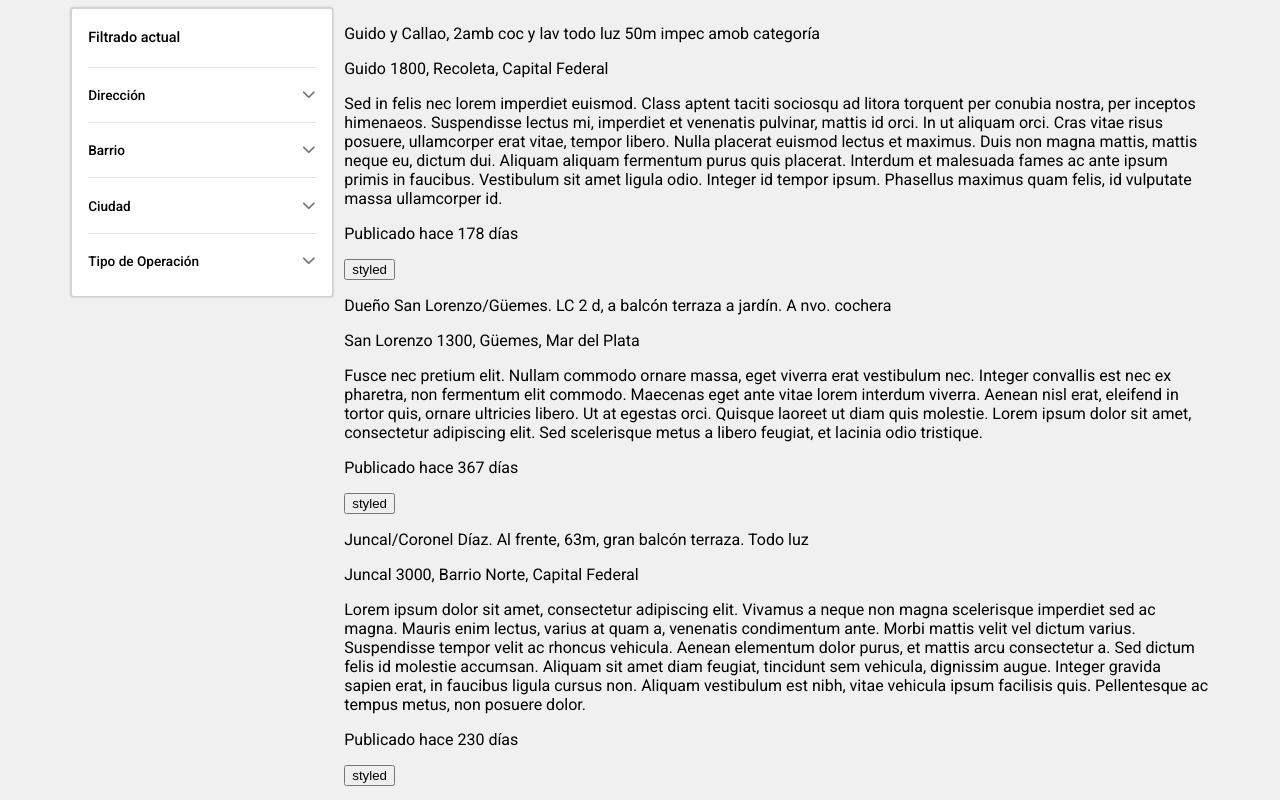
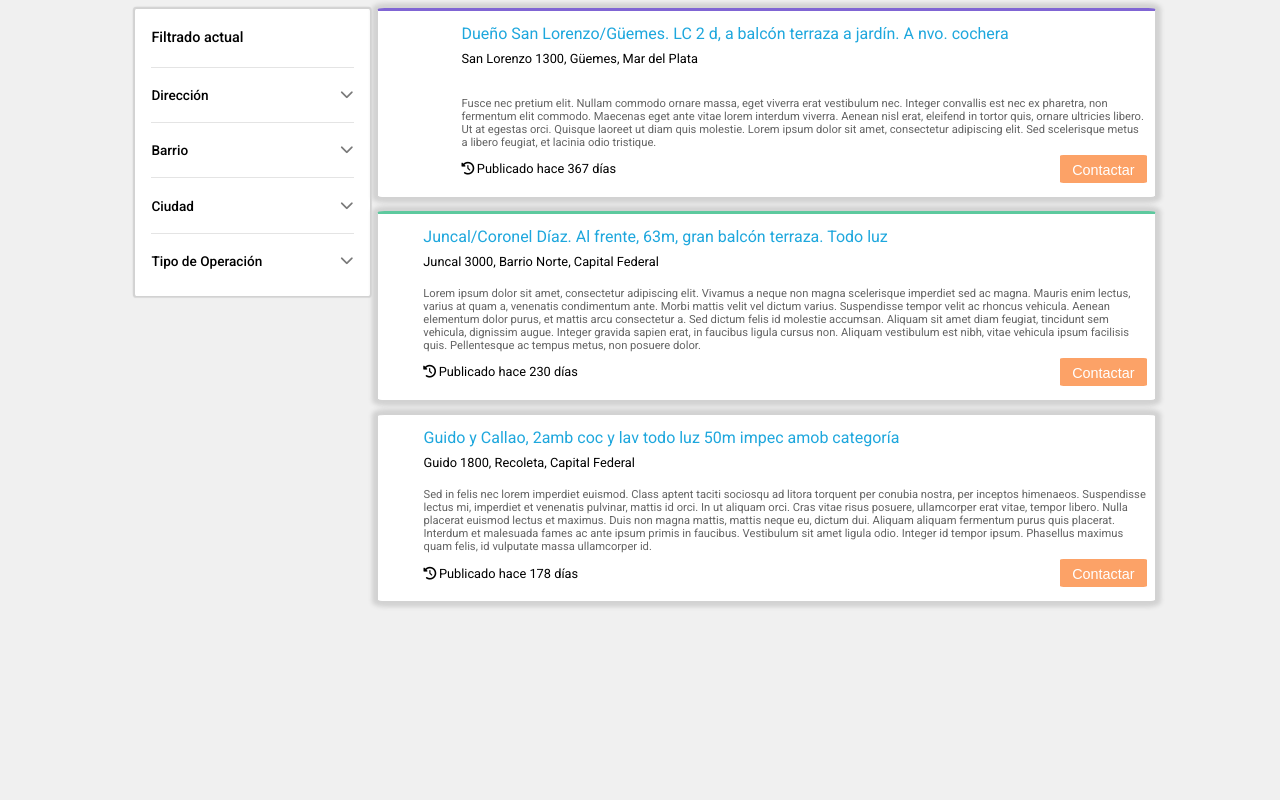
Before and after one commit to ferSiri/realEstate, a React app: page / in a window 1280 px wide. Built offline with nearby package versions, Linux system fonts and the light colour scheme.

Commit message:
cards sin fotos

```diff
--- a/src/Componentes/Cards/Card.js
+++ b/src/Componentes/Cards/Card.js
@@ -1,21 +1,47 @@
 import React, { useContext, useEffect } from 'react';
 import Helper from '../../Helpers';
+import CustomizedButton from '../StyledComponents/CustomizedButton';
 
 function Card(props) {
     const { card } = props;
     let antiguedadPublicacion = Helper.CalcularDiferenciaDias(card.publish_date);
 
-    return (<div className='card'>
-        <div className='pic-container'>
+    let tipoPublicacion = "";
+    let picContainerClass = "";
+    let topBorderClass = "";
 
+    switch (card.publication_plan) {
+        case "SUPERHIGHLIGHTED": {
+            tipoPublicacion = "Super destacado";
+            picContainerClass = "pic-container-xl";
+            topBorderClass = " top-violet";
+            break;
+        }
+        case "HIGHLIGHTED": {
+            tipoPublicacion = "Destacado";
+            picContainerClass = "pic-container";
+            topBorderClass = " top-aqua";
+            break;
+        }
+        default: {
+            tipoPublicacion = "Simple";
+            picContainerClass = "pic-container";
+            topBorderClass = "";
+            break;
+        }
+    }
+
+    return (<div className={'card' + topBorderClass}>
+        <div className={picContainerClass}>
+            <div ></div>
         </div>
-        <div>
+        <div className='card-right'>
             <p className='card-title'>{card.title}</p>
             <p className='card-location'>{card.posting_location.address + ", " + card.posting_location.zone + ", " + card.posting_location.city}</p>
-            <p className='card-description'>{card.posting_description}</p>
+            <div className='card-description'><span>{card.posting_description}</span></div>
             <div className='card-footer'>
-                <p>{"Publicado hace " + antiguedadPublicacion + (antiguedadPublicacion > 1 ? " días" : " día")}</p>
-                <button>styled</button>
+                <p> <span className='fas fa-history'></span>{"Publicado hace " + antiguedadPublicacion + (antiguedadPublicacion > 1 ? " días" : " día")}</p>
+                <CustomizedButton content={"Contactar"} onclick={() => console.log("click")} />
             </div>
         </div>
 
--- /dev/null
+++ b/src/Componentes/StyledComponents/CustomizedButton.js
@@ -0,0 +1,24 @@
+import React from 'react';
+import styled from 'styled-components';
+
+const CustomizedButton = (props) => {
+
+    const CustomButton = styled.button`
+    border-radius: 4%;
+    border-style: solid;
+    border-color: #FCA267;
+    background-color: #FCA267;
+    height: 2em;
+    padding: 5px 10px;
+    color: white;
+    font-size: 0.9em;
+    font-weight:500;
+    cursor: pointer;
+    `;
+
+    return (<CustomButton onClick={() => props.onclick()}>
+        {props.content}
+    </CustomButton>)
+}
+
+export default CustomizedButton;
--- a/src/Componentes/StyledComponents/CustomizedRadioButton.js
+++ b/src/Componentes/StyledComponents/CustomizedRadioButton.js
@@ -18,7 +18,7 @@ const CustomizedRadioButton = (props) => {
     height: 12px;
     border-radius: 50%;
     background: white;
-    border: 1px solid orange;
+    border: 1px solid #FCA267;
     cursor:pointer;
     `;
 
@@ -39,14 +39,14 @@ const CustomizedRadioButton = (props) => {
         width: 8px;
         height: 8px;
         margin: 2px;
-        background: orange;
+        background: #FCA267;
         }
     }
     ${props =>
             props.checked &&
             `
         &:checked + ${RadioButtonLabel} {
-        border: 1px solid #db7290;
+        border: 1px solid #FCA267;
         &::after {
             content: "";
         display: block;
@@ -54,7 +54,7 @@ const CustomizedRadioButton = (props) => {
         width: 8px;
         height: 8px;
         margin: 2px;
-        background: orange;
+        background: #FCA267;
         }
         }
     `}
--- a/src/Contexts/CardsContext.js
+++ b/src/Contexts/CardsContext.js
@@ -36,7 +36,7 @@ const CardsContextProvider = (props) => {
             ...filters,
             [filter]: {
                 ...filters[filter],
-                value
+                value: value.toLowerCase()
             }
         })
     };
@@ -56,17 +56,18 @@ const CardsContextProvider = (props) => {
     const applyFilter = () => {
         //si existen filtros se aplican
         setFilteredCards(cards.filter(c =>
-            c.posting_location.address.includes(filters.address.value) &&
-            c.posting_location.zone.includes(filters.zone.value) &&
-            c.posting_location.city.includes(filters.city.value) &&
+            c.posting_location.address.toLowerCase().includes(filters.address.value) &&
+            c.posting_location.zone.toLowerCase().includes(filters.zone.value) &&
+            c.posting_location.city.toLowerCase().includes(filters.city.value) &&
             (filters.operation_type_id.value == 0 || c.operation_type.operation_type_id == filters.operation_type_id.value)
         ))
     };
 
     //HOOK PARA OBTENER LAS PUBLICACIONES
     const getPublicaciones = (publicaciones) => {
-        setCards(publicaciones);
-        setFilteredCards(publicaciones);
+        let arrAux = [...publicaciones.filter(p => p.publication_plan == "SUPERHIGHLIGHTED"), ...publicaciones.filter(p => p.publication_plan == "HIGHLIGHTED"), ...publicaciones.filter(p => p.publication_plan == "SIMPLE")]
+        setCards(arrAux);
+        setFilteredCards(arrAux);
     }
 
     //HOOK PARA MARCAR PUBLICACIÓN COMO FAVORITA
@@ -92,9 +93,9 @@ const CardsContextProvider = (props) => {
         })
 
         setFilteredCards(cards.filter(c =>
-            c.posting_location.address.includes(filters.address.value) &&
-            c.posting_location.zone.includes(filters.zone.value) &&
-            c.posting_location.city.includes(filters.city.value) &&
+            c.posting_location.address.toLowerCase().includes(filters.address.value) &&
+            c.posting_location.zone.toLowerCase().includes(filters.zone.value) &&
+            c.posting_location.city.toLowerCase().includes(filters.city.value) &&
             (radioId == 0 || c.operation_type.operation_type_id == radioId)
         ))
     }
--- a/src/Styles/Index.sass
+++ b/src/Styles/Index.sass
@@ -1,14 +1,17 @@
 @import url('https://fonts.googleapis.com/css2?family=Roboto:wght@300;400;500;700&display=swap')
 
-$roboto: Roboto, sans-serif
-$azul: rgb(43,156,218)
+$roboto: Roboto,Arial,Helvetica,sans-serif
+$azul: #1EA7DD
 $violeta : rgb(136,97,227)
-$naranja : rgb(237,130,63)
+$naranja : #FCA267
 $gris-fondo : #f0f0f0
+$acua: #5dc99e
+$violeta: #8065d4
 $gris-separador : rgb(228,228,228)
 $gris-input : rgb(210,210,210)
 $gris-claro : rgb(180,180,180)
 $gris-regular : rgb(121,121,121)
+$gris-oscuro: rgb(100,100,100)
 $gris-disabled : rgb(243,243,243)
 
 body
@@ -19,7 +22,7 @@ body
     justify-content: space-between
     align-items: flex-start
     font-family: $roboto
-    padding: 0 5%
+    padding: 0 10%
 
 .menu-lateral
     display: flex
@@ -93,3 +96,58 @@ body
     flex-direction: column
     justify-content: space-between
     align-items: start
+
+.card
+    display: flex
+    padding: 0.5em 0.5em 0.5em 0
+    width: 100%
+    border: 1px solid $gris-input
+    border-radius: 1%
+    box-shadow: 0px 0px 4px 5px $gris-input
+    background-color: white
+    margin-bottom: 0.8em
+
+.top-violet
+    border-top: solid 3px $violeta
+
+.top-aqua
+    border-top: solid 3px $acua
+
+.card-right
+    display: flex
+    flex-direction: column
+
+.card-title
+    color: $azul
+    margin: 0.3em 0
+
+.card-location
+    font-size: 0.8em
+    margin: 0.3em 0
+
+.card-description
+    display: flex
+    align-items: flex-end
+    height: 7em
+    font-size: 0.7em
+    color: $gris-oscuro
+
+.card-footer
+    display: flex
+    justify-content: space-between
+    align-items: center
+
+    p
+        font-size: 0.8em
+    span
+        margin-right: 0.2em
+
+.pic-container
+    display: flex
+    flex-direction: column
+    width: 25%
+
+.pic-container-xl
+    display: flex
+    flex-direction: column
+    width: 35%
```
Also changed, not shown: src/Componentes/Cards/Pic.js (added, +9 -0 lines).
